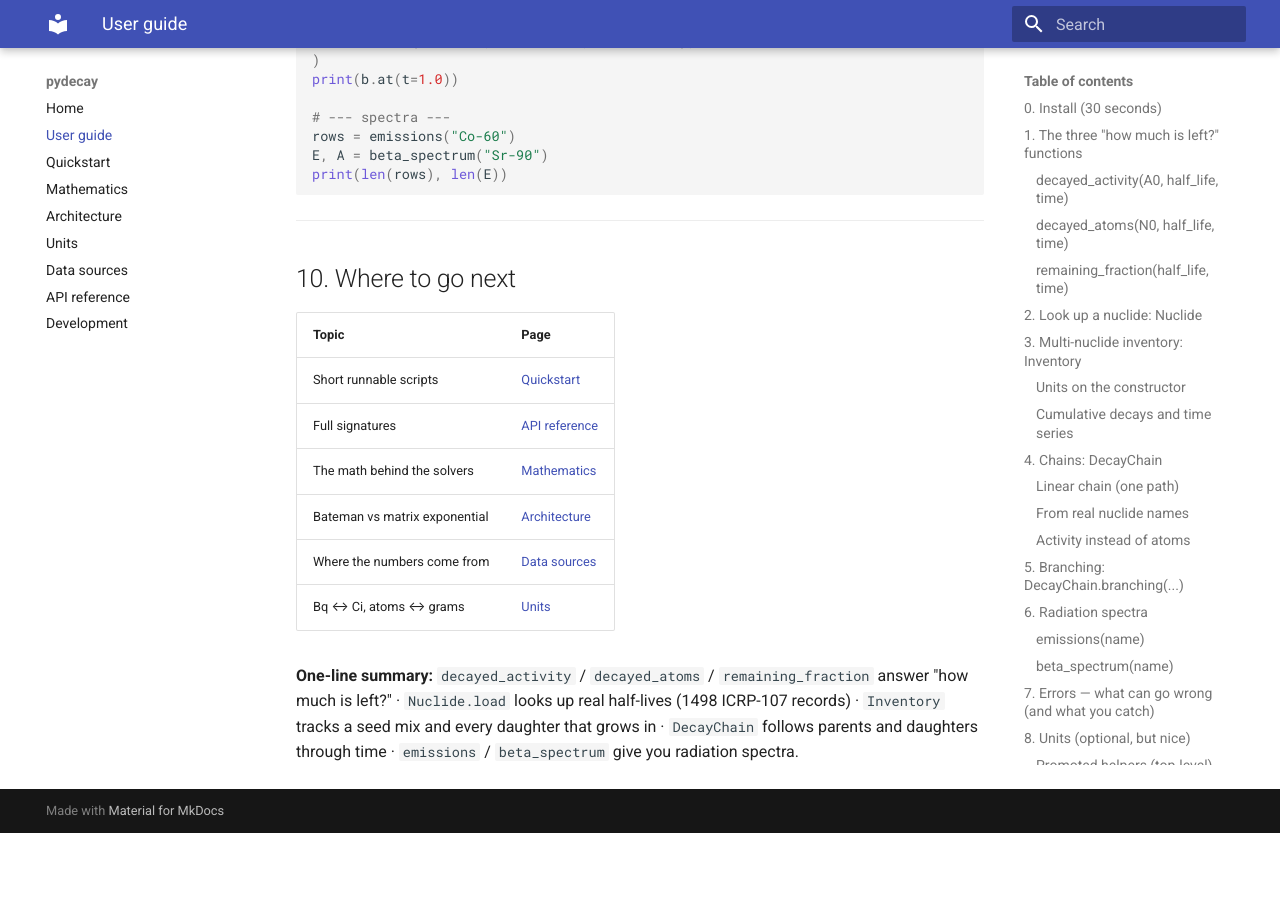
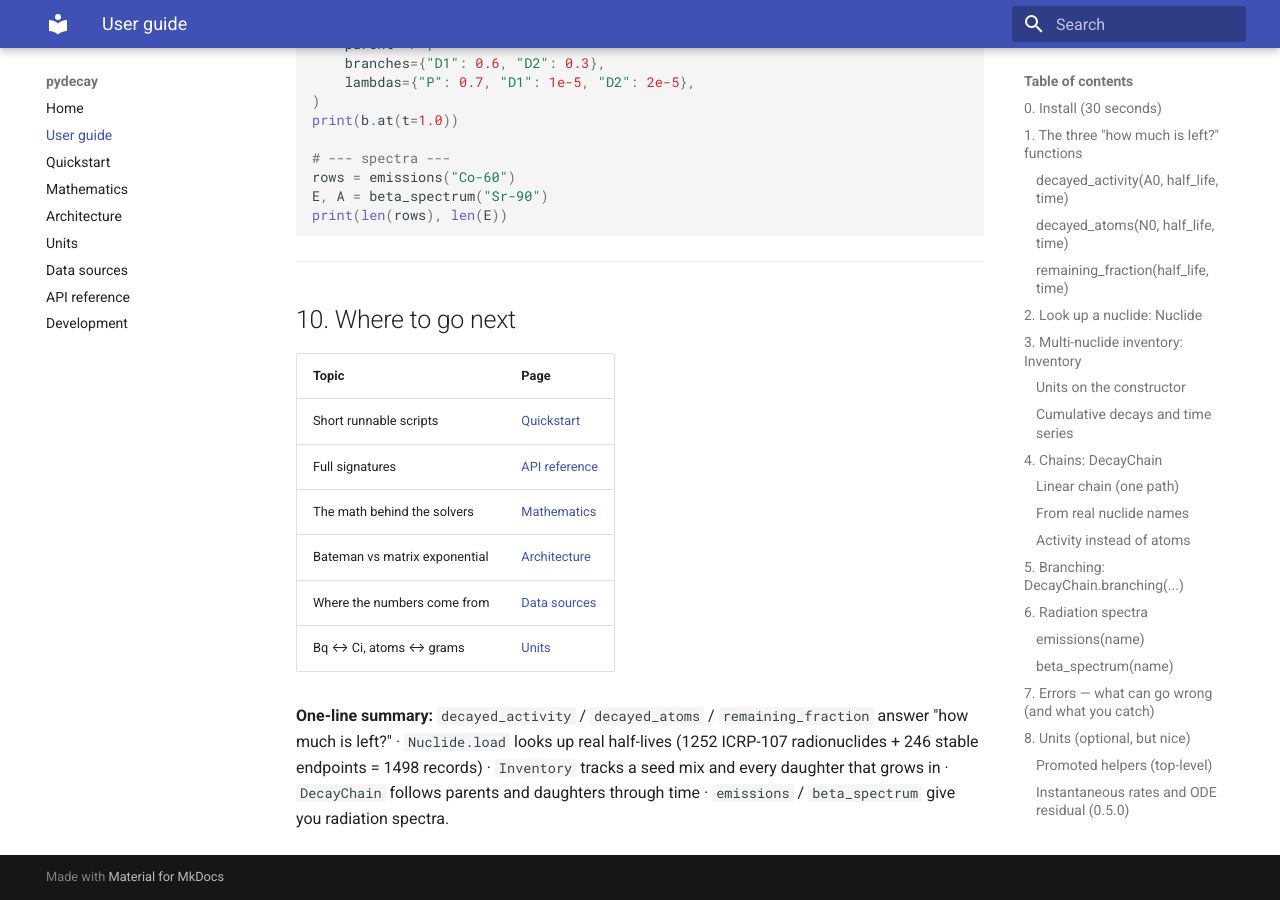
Before and after one commit to DanielDeshmukh/pydecay, an MkDocs documentation site: the page built from docs/user-guide.md, in a window 1280 px wide and 900 px high, scrolled down 10199 px. Built offline with MkDocs 1.6.1 and Material for MkDocs 9.7.7, drawn with Linux system fonts in a browser that asks for light colours; before the commit the page ends 11032 px from its top, so only the background shows below that; some of the changed text lies outside the part shown.

Commit message:
docs: clarify ICRP-107 record counts and fix ICRP-07 citation labels
- README lead, one-line summary, and load_all comment now state the split
  explicitly: 1252 radionuclides + 246 stable endpoints = 1498 records
  (table already had this framing).
- docs/user-guide.md: Nuclide.load_all row and one-line summary no longer
  cite a bare 1498 as if every record were a radionuclide.
- landingpage App.tsx: docs use-case blurb, cheat-sheet one-liner, and
  example code comment use the same 1252+246=1498 wording.
- landingpage App.tsx: docs masthead and footer badges now say
  "ICRP-107 DATA" instead of the incorrect "ICRP-07 DATA"; real filenames
  (ICRP-07.NDX, LICENSE.ICRP-07) and the license-filename prose are
  intentionally unchanged.

Verified: npm run lint (prettier, tsc, 192 vitest, vite build) green;
mkdocs build --strict green.

```diff
--- a/docs/user-guide.md
+++ b/docs/user-guide.md
@@ -103,7 +103,7 @@
 | Member | What it is |
 |---|---|
 | `Nuclide.load(name)` | Load one by name (`"I-131"`, `"Co-60"`, `"Tc-99m"`) |
-| `Nuclide.load_all()` | Dict of **all** 1498 bundled records |
+| `Nuclide.load_all()` | Dict of **all** bundled records (1252 radionuclides + 246 stable endpoints = 1498) |
 | `.half_life` / `.half_life_s` | Half-life (Quantity or seconds) |
 | `.lambda_` | Decay constant λ = ln2 / half-life (`0.0` if stable) |
 | `.activity(N, t=...)` | Activity of N atoms after time t |
@@ -495,7 +495,8 @@
 
 **One-line summary:**
 `decayed_activity` / `decayed_atoms` / `remaining_fraction` answer "how much is left?"
-· `Nuclide.load` looks up real half-lives (1498 ICRP-107 records)
+· `Nuclide.load` looks up real half-lives (1252 ICRP-107 radionuclides + 246
+stable endpoints = 1498 records)
 · `Inventory` tracks a seed mix and every daughter that grows in
 · `DecayChain` follows parents and daughters through time
 · `emissions` / `beta_spectrum` give you radiation spectra.
```
Also changed, not shown: README.md (+9 -7 lines), 1 other file.
